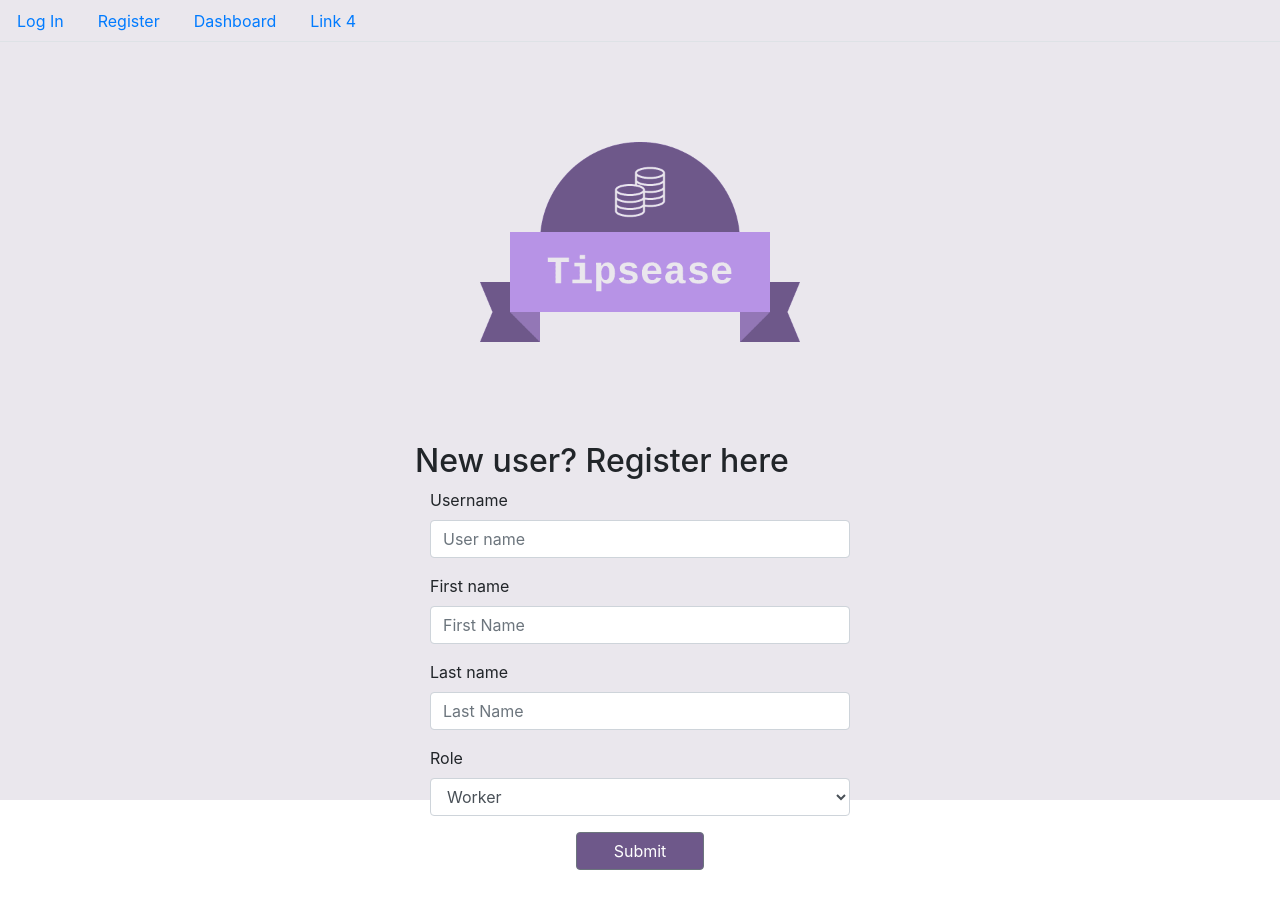
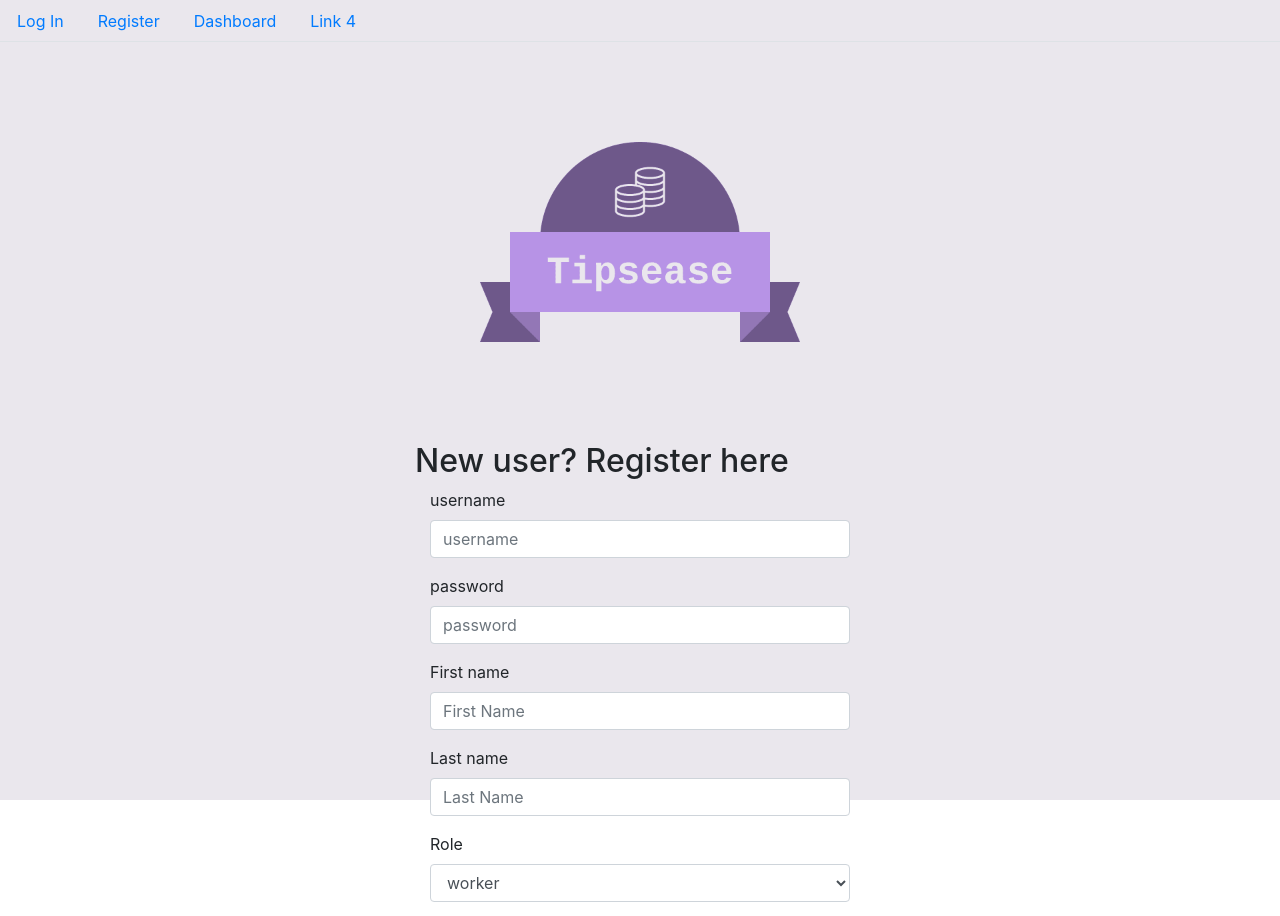
Before and after one commit to sep2019-bw-tipsease/frontend, a React (Create React App) app in the folder tipsease/: page /register in a window 1280 px wide. Shown: the top 916 px of the page. Before the commit the page ends 870 px from the top, so only its background shows below. Built offline with nearby package versions, Linux system fonts and the light colour scheme.

Commit message:
set up jwt auth

```diff
--- a/tipsease/src/App.js
+++ b/tipsease/src/App.js
@@ -6,6 +6,7 @@ import { Route } from 'react-router-dom';
 import Navigation from './components/Navigation';
 import Login from "./components/Login";
 import Dashboard from './components/Dashboard'
+import PrivateRoute from './utils/PrivateRoute'
 
 function App() {
   return (
@@ -15,7 +16,7 @@ function App() {
       <Route exact path='/' component={Home} />
       <Route path='/register' component={Register} />
       <Route path="/login" component={Login} />
-      <Route path='/dashboard' component={Dashboard} />
+      <PrivateRoute path='/dashboard' component={Dashboard} />
     </div>
   );
 }
--- a/tipsease/src/components/Dashboard.js
+++ b/tipsease/src/components/Dashboard.js
@@ -3,15 +3,10 @@ import axios from 'axios'
 import { connect } from 'react-redux'
 import { getWorkers } from './actions'
 
+
 const Dashboard = ({ getWorkers }) => {
 
-    // useEffect(() => {
-    //     axios
-    //         .get('https://5d8947bcb2568e0014d87a57.mockapi.io/people')
-    //         .then(res => {
-    //             console.log(res)
-    //         })
-    // }, [])
+
     useEffect(() => {
         getWorkers()
     }, [getWorkers])
@@ -26,6 +21,9 @@ const Dashboard = ({ getWorkers }) => {
 
 const mapStateToProps = state => {
     console.log(state, 'dashboard state')
+    return {
+        workers: state.workers
+    }
 }
 
 export default connect(
--- a/tipsease/src/components/Login.js
+++ b/tipsease/src/components/Login.js
@@ -6,7 +6,8 @@ import {
 } from 'reactstrap';
 import logo from '../images/logo.png'
 import styled from 'styled-components'
-
+import { axiosWithAuth } from '../utils/axiosWithAuth'
+import axios from 'axios'
 
 const Login = props => {
 
@@ -21,12 +22,22 @@ const Login = props => {
         setCredentials({
             ...credentials,
             [e.target.name]: e.target.value
-        });
-        console.log(setCredentials)
-    };
+        })
+        // console.log(credentials)
+    }
 
     const userLogin = e => {
         e.preventDefault();
+        // console.log(credentials)
+        // e.persist();
+        axios
+            .post('https://tipsease-app.herokuapp.com/api/users/login', credentials)
+            .then(res => {
+                console.log(res)
+                localStorage.setItem('token', res.data.token);
+                props.history.push('/dashboard')
+            })
+            .catch(err => console.log(err, 'error on login'))
     }
 
     return (
@@ -44,7 +55,6 @@ const Login = props => {
                         <FormGroup>
                             <Label>Username</Label>
                             <Input
-                                key='abc'
                                 type="text"
                                 name="username"
                                 value={credentials.username}
@@ -60,7 +70,7 @@ const Login = props => {
                                 type="password"
                                 name="password"
                                 value={credentials.password}
-                                placeholder="********"
+                                placeholder='password'
                                 onChange={handleChange}
                             />
                         </FormGroup>
--- a/tipsease/src/components/Register.js
+++ b/tipsease/src/components/Register.js
@@ -1,4 +1,4 @@
-import React from 'react'
+import React, { useState } from 'react'
 import {
     Container, Col, Form,
     FormGroup, Label, Input,
@@ -6,38 +6,38 @@ import {
 } from 'reactstrap';
 import styled from 'styled-components'
 import logo from '../images/logo.png'
+import { axiosWithAuth } from '../utils/axiosWithAuth'
+import axios from 'axios'
 
+const Register = props => {
 
-const Register = () => {
-
-    const RegForm = styled.div`
-    display: flex;
-    flex-direction: column;
-    align-items: center;
-       img {
-           width: 25rem;
-       }
-       .reg {
-           margin: 0;
-           width: 30rem;
-           .button-cont {
-                display: flex;
-                justify-content: center;
-                button {
-                    width: 8rem;
-                    background: #6E588A;
-                }
-           }
-       }
-
-    `;
+    const [newUser, setNewUser] = useState({
+        username: '',
+        password: '',
+        first_name: '',
+        last_name: '',
+        role: ''
+    })
 
     const handleChange = e => {
-
+        // console.log(e, 'onchange')
+        setNewUser({
+            ...newUser,
+            [e.target.name]: e.target.value
+        })
+        // console.log(newUser)
     }
 
     const regUser = e => {
         e.preventDefault()
+        console.log(newUser)
+        axios
+            .post('https://tipsease-app.herokuapp.com/api/users/register', newUser)
+            .then(res => {
+                // console.log(res)
+                props.history.push('/login')
+            })
+            .catch(err => console.log(err, 'error on register'))
     }
 
     return (
@@ -46,14 +46,28 @@ const Register = () => {
             <Container className="reg">
                 <h2>New user? Register here</h2>
                 <Form className="form" onSubmit={regUser}>
+
                     <Col>
                         <FormGroup>
-                            <Label>Username</Label>
+                            <Label>username</Label>
                             <Input
                                 type="text"
-                                name="user-name"
-                                placeholder="User name"
+                                name="username"
+                                placeholder="username"
                                 onChange={handleChange}
+                                value={newUser.username}
+                            />
+                        </FormGroup>
+                    </Col>
+                    <Col>
+                        <FormGroup>
+                            <Label>password</Label>
+                            <Input
+                                type="password"
+                                name="password"
+                                placeholder="password"
+                                onChange={handleChange}
+                                value={newUser.password}
                             />
                         </FormGroup>
                     </Col>
@@ -62,10 +76,10 @@ const Register = () => {
                             <Label>First name</Label>
                             <Input
                                 type="text"
-                                name="first-name"
-
+                                name="first_name"
                                 placeholder="First Name"
                                 onChange={handleChange}
+                                value={newUser.first_name}
                             />
                         </FormGroup>
                     </Col>
@@ -74,19 +88,19 @@ const Register = () => {
                             <Label>Last name</Label>
                             <Input
                                 type="text"
-                                name="last-name"
-
+                                name="last_name"
                                 placeholder="Last Name"
                                 onChange={handleChange}
+                                value={newUser.last_name}
                             />
                         </FormGroup>
                     </Col>
                     <Col >
                         <FormGroup>
                             <Label for="exampleSelect">Role</Label>
-                            <Input type="select" name="select" id="exampleSelect">
-                                <option>Worker</option>
-                                <option>Customer</option>
+                            <Input type="select" name="role" id="exampleSelect" onChange={handleChange} value={newUser.role}>
+                                <option>worker</option>
+                                <option>customer</option>
 
                             </Input>
                         </FormGroup>
@@ -99,4 +113,26 @@ const Register = () => {
     )
 }
 
+const RegForm = styled.div`
+display: flex;
+flex-direction: column;
+align-items: center;
+   img {
+       width: 25rem;
+   }
+   .reg {
+       margin: 0;
+       width: 30rem;
+       .button-cont {
+            display: flex;
+            justify-content: center;
+            button {
+                width: 8rem;
+                background: #6E588A;
+            }
+       }
+   }
+
+`;
+
 export default Register;
--- a/tipsease/src/components/actions.js
+++ b/tipsease/src/components/actions.js
@@ -1,4 +1,5 @@
 import axios from 'axios';
+import { axiosWithAuth } from '../utils/axiosWithAuth';
 
 export const LOADING = 'LOADING';
 export const SUCCESS = 'SUCCESS';
@@ -7,11 +8,12 @@ export const ADD = 'ADD';
 
 export const getWorkers = () => dispatch => {
     dispatch({ type: LOADING });
-    axios
-        .get('https://5d8947bcb2568e0014d87a57.mockapi.io/people')
+    axiosWithAuth()
+        .get('/workers')
+
         .then(res => {
-            console.log(res, 'api request')
-            dispatch({ type: SUCCESS, payload: res.data })
+            // console.log(res, 'api request')
+            dispatch({ type: SUCCESS, payload: res })
         })
         .catch(err => {
             console.log(err, 'error on get workers')
--- a/tipsease/src/utils/AxiosWithAuth.js
+++ b/tipsease/src/utils/AxiosWithAuth.js
@@ -4,7 +4,7 @@ export const axiosWithAuth = () => {
     const token = localStorage.getItem("token");
 
     return axios.create({
-        baseURL: "https://5d8947bcb2568e0014d87a57.mockapi.io",
+        baseURL: "https://tipsease-app.herokuapp.com/api/users",
         headers: {
             Authorization: token
         }
```
